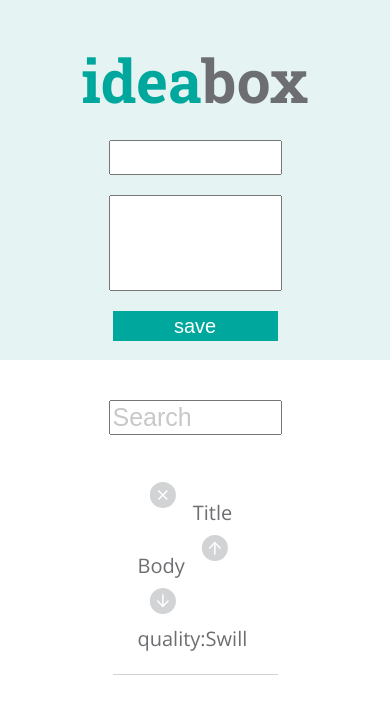
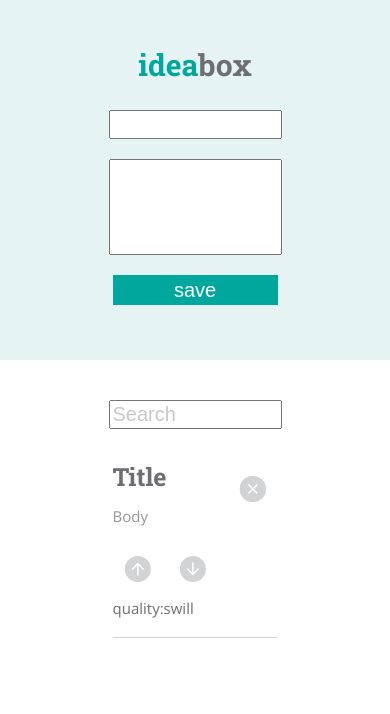
Before and after one commit to hilarylewis92/2DoBox-Pivot, a plain HTML site: page index.html in a window 390 px wide. Both pictures are taken after a click on the button "save". Shown: the top 714 px of the page. Drawn offline with nearby package versions, Linux system fonts and the light colour scheme.

Commit message:
refactor css

```diff
--- a/scripts.js
+++ b/scripts.js
@@ -1,8 +1,7 @@
 var storage = getLocalStorage() || [];
-var $save = $('.save-btn');
 renderToPage();
 
-$save.on('click', function() {
+$('.save-btn').on('click', function() {
   var $title = $('.title-input').val();
   var $body = $('.body-input').val();
   makeIdeaList($title, $body);
@@ -20,24 +19,22 @@ function getLocalStorage() {
 function downClick() {
   $('.down-btn').on('click', function() {
     var $quality = $(this).siblings().closest('.quality');
-    if ($quality.text() === "quality:genius") {
-      $quality.html("quality:plausible");
+    if ($quality.text() === "quality: genius") {
+      $quality.html("quality: plausible");
     }
-    else if ($quality.text() === "quality:plausible") {
-      idea.quality = 'Swill';
-      $quality.html("quality:Swill");
-    }
+    else if ($quality.text() === "quality: plausible");
+      $quality.html("quality: swill");
   });
 }
 
 function upClick() {
   $('.up-btn').on('click', function() {
     var $quality = $(this).siblings().closest('.quality');
-    if ($quality.text() === "quality:swill") {
+    if ($quality.text() === "quality: swill") {
       $quality.html("quality:plausible");
     }
-    else if ($quality.text() === "quality:plausible") {
-      $quality.html("quality:genius");
+    else if ($quality.text() === "quality: plausible") {
+      $quality.html("quality: genius");
     }
   });
 }
@@ -53,14 +50,12 @@ function Idea(title, body){
   this.title = title;
   this.body = body;
   this.id = Date.now();
-  this.quality = 'Swill';
+  this.quality = 'swill';
 }
 
 function makeIdeaList(title, body) {
   var idea = new Idea(title, body);
-
   storage.push(idea);
-
   localStorage.setItem('list', JSON.stringify(storage));
   appendIdea(idea);
 }
@@ -68,12 +63,16 @@ function makeIdeaList(title, body) {
 function appendIdea(idea) {
   return $('.idea-list').append(`
       <li class="idea" id= ${idea.id}>
-        <input class="delete-btn" type="image" src="./images/delete.svg"/>
-        <span class="edit-title">${idea.title}</span>
-        <span>${idea.body}</span>
-        <input class="up-btn" type="image" src="icons/upvote.svg">
-        <input class="down-btn" type="image" src="icons/downvote.svg">
-        <span class="quality">quality:${idea.quality}</span>
+        <div class='first-line'>
+          <span class="title edit-title">${idea.title}</span>
+          <input class="delete-btn" type="image" src="./images/delete.svg"/>
+        </div>
+        <span class="body edit-body">${idea.body}</span>
+        <div class='third-line'>
+          <input class="up-btn" type="image" src="icons/upvote.svg">
+          <input class="down-btn" type="image" src="icons/downvote.svg">
+          <span class="quality">quality:${idea.quality}</span>
+        </div>
       </li>
   `);
 }
@@ -99,12 +98,25 @@ function clearField(element) {
   }
 }
 
-$('.idea-list').on('click', '.delete-btn', function() {
-  $(this).parent().remove();
-  deleteIdea();
+$('.delete-btn').on('click', function() {
+  $(this).parent().parent().remove();
 });
 
-function deleteIdea () {
-  localStorage.getItem('ideaListItem');
-  JSON.parse('ideaListItem');
-}
+// $('.delete-btn').on('click', function() {
+//   var id = $(this).data('idea');
+//   $(this).remove();
+//   localStorage.clear();
+//
+// });
+//
+// function deleteIdea () {
+//   storage.pull(idea);
+//   localStorage.getItem('list', JSON.parse(storage));
+//
+  // JSON.parse('ideaListItem');
+
+  // var idea = new Idea(title, body);
+  // storage.push(idea);
+  // localStorage.setItem('list', JSON.stringify(storage));
+  // appendIdea(idea);
+// }
--- a/styles.css
+++ b/styles.css
@@ -54,13 +54,38 @@ li {
   font-size: 20px;
   text-align: left;
   border-bottom: 1px solid #D1D3D4;
-  padding: 25px;
+  padding-top: 25px;
+  width: 100%;
+  height: 100%;
 }
 
 .title {
   font-size: 30px;
+  font-family: 'Roboto Slab', serif;
+  color: #6D6E71;
 }
 
+.body {
+  font-family: 'Open Sans', sans-serif;
+  font-size: 20px;
+  color: #939598;
+  margin-bottom: 20px;
+  display: block;
+}
+
+.quality {
+  color:#6D6E71;
+  font-size: 15px;
+}
+
+.first-line {
+  padding-bottom: 20px;
+}
+
+.third-line {
+  /*display: inline-block;*/
+  padding-bottom: 20px;
+}
 .up-btn {
   length: 30px;
   width: 30px;
@@ -72,11 +97,13 @@ li {
 }
 
 .delete-btn {
+  background-image: url('./images/delete.svg');
   length: 30px;
   width: 30px;
+  float: right;
 }
 
-.delete-icon:hover {
+.delete-btn:hover {
   background-image: url('images/delete-hover.svg');
   length: 30px;
   width: 30px;
@@ -90,4 +117,20 @@ li {
   .hero {
     height: 300px;
   }
+
+  h1 {
+    font-size: 30px;
+  }
+
+  input {
+    font-size: 20px;
+  }
+
+  .title {
+    font-size: 25px;
+  }
+
+  .body {
+    font-size: 15px;
+  }
 }
```
Also changed, not shown: index.html (+1 -3 lines).
